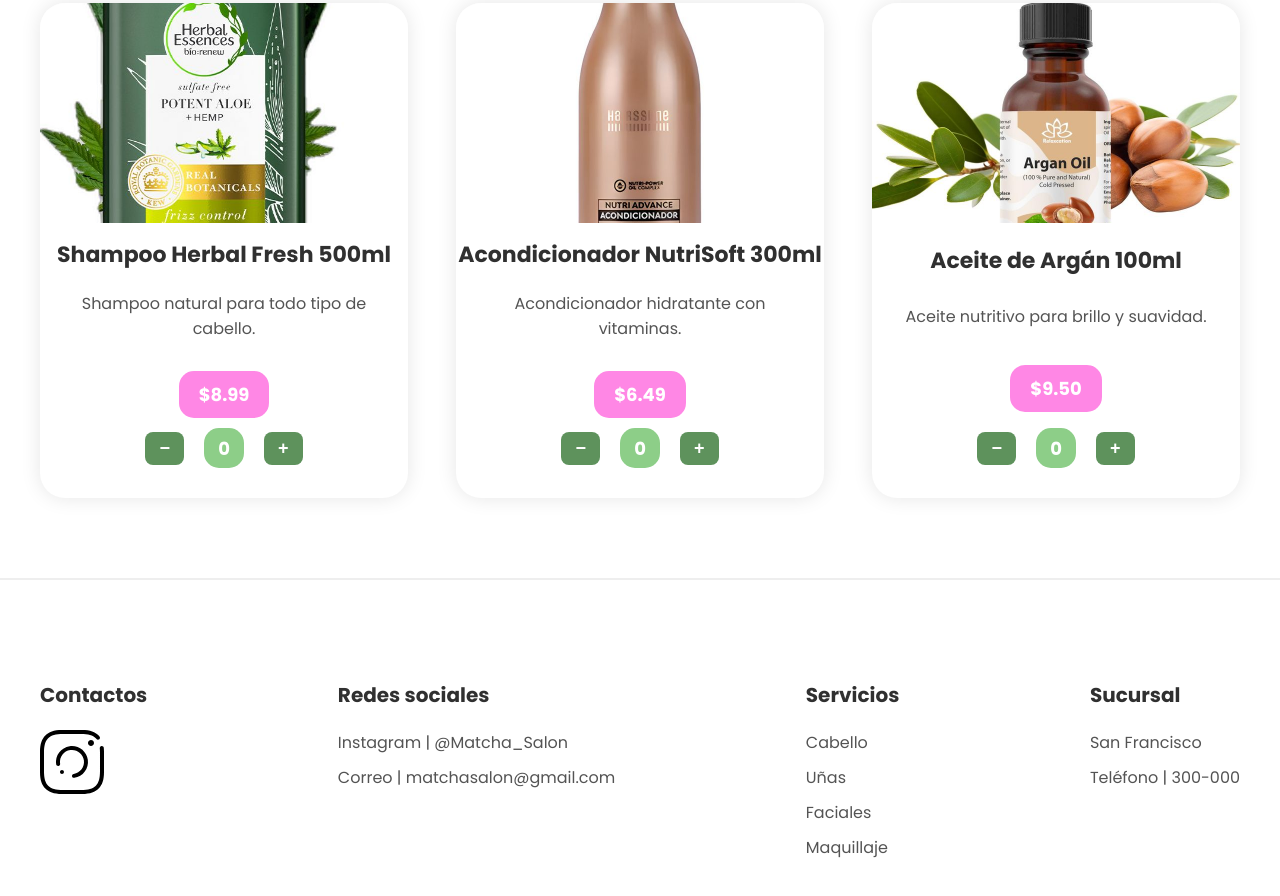
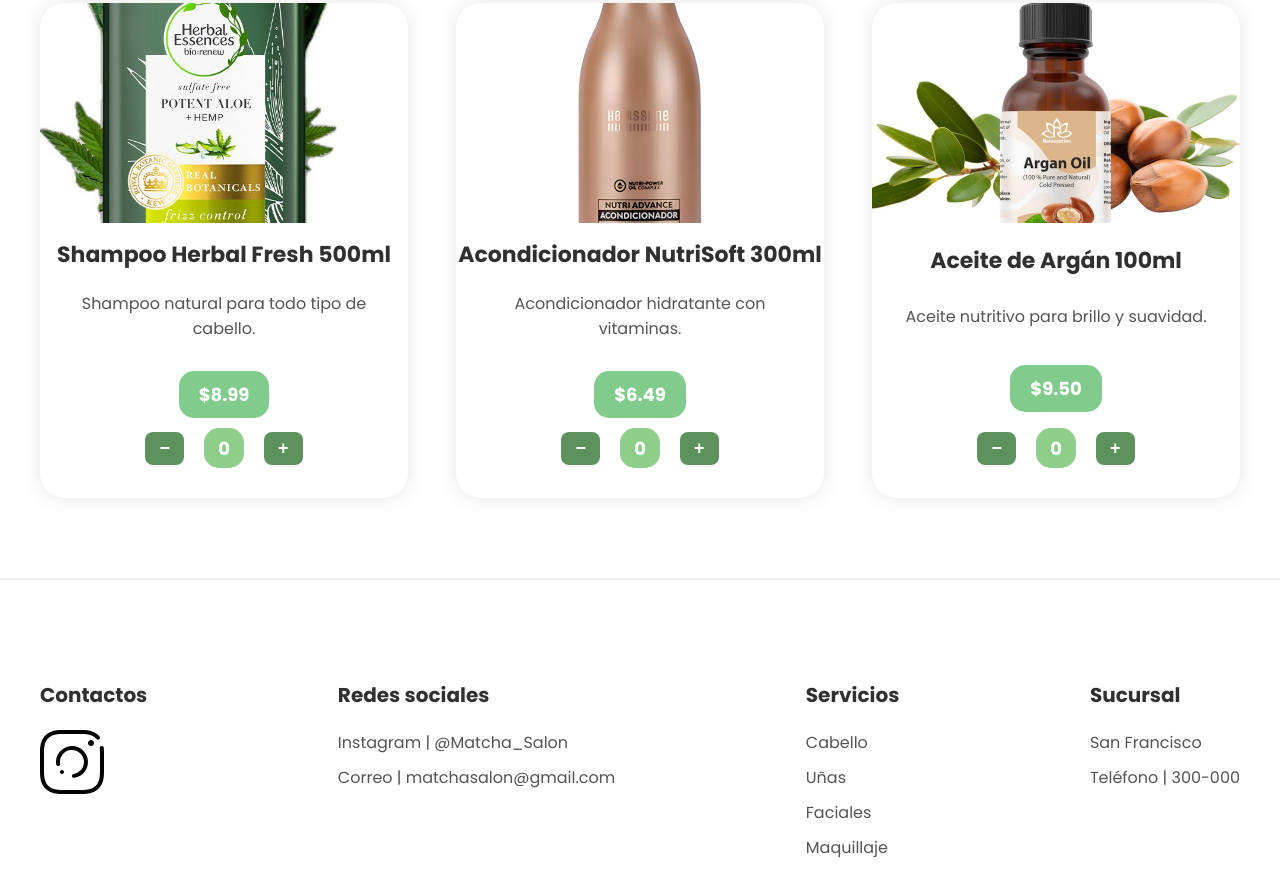
Before and after one commit to Karkinox13/Tamy, a plain HTML site: page index.html in a window 1280 px wide. Shown: the part 2175-3071 px from the top of the page. Drawn offline with Linux system fonts and the light colour scheme; a web font is replaced by a local one.

Commit message:
cambio color a precio

```diff
--- a/CSS/style.css
+++ b/CSS/style.css
@@ -1073,7 +1073,7 @@ a {
     display: inline-block;
     width: auto;
     max-width: max-content;
-    background-color: #ff87e5 !important;
+    background-color: #81cc8d !important;
     padding: 10px 25px;
     color: #ffffff !important;
     font-weight: 700;
```
